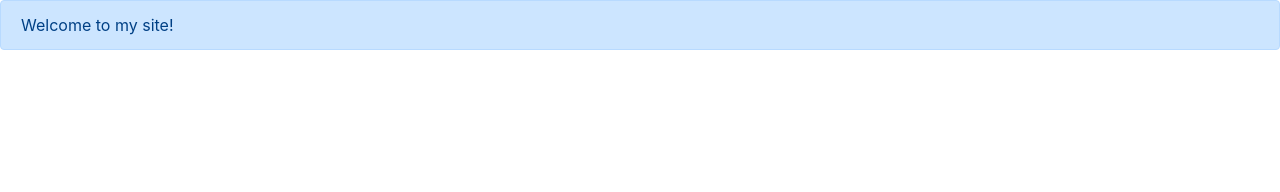
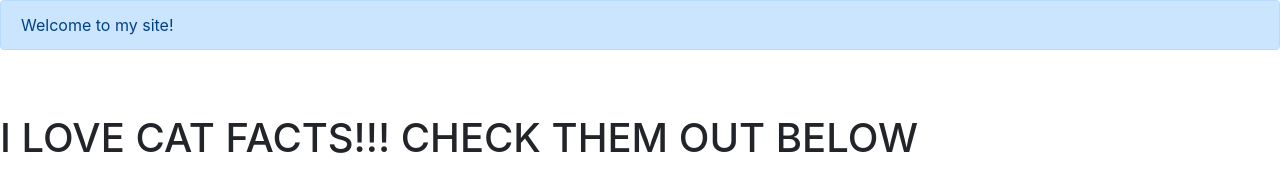
Before and after one commit to noahking27/happy-hour-branch, a plain HTML site: page index.html in a window 1280 px wide. Drawn offline with nearby package versions, Linux system fonts and the light colour scheme; no server answers.

Commit message:
i love cat facts html

```diff
--- a/index.html
+++ b/index.html
@@ -19,6 +19,7 @@
     <div id="chuckNorrisJokeHere"></div>
     <br />
     <br />
+    <h1>I LOVE CAT FACTS!!! CHECK THEM OUT BELOW</h1>
     <div id="catFactsHere"></div>
 
     <script
```
